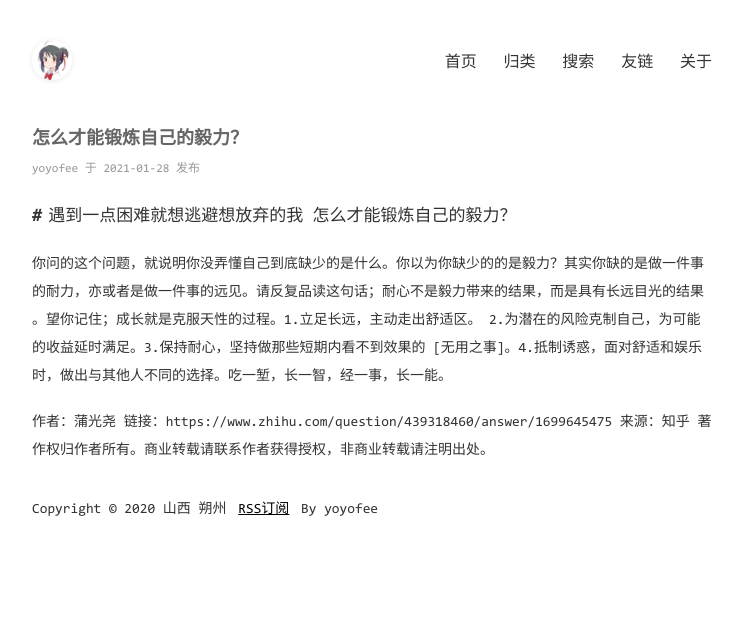
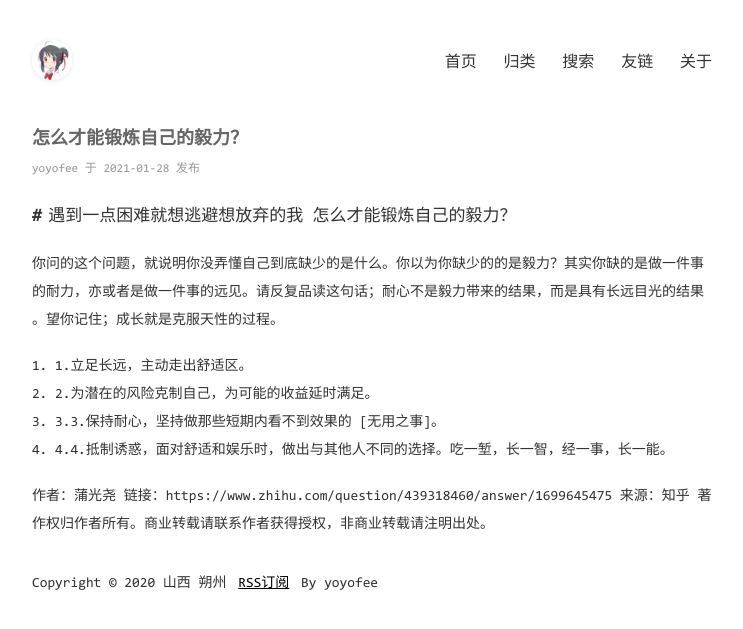
Before and after one commit to yoyofee/yoyofee.github.io, a Jekyll site: the page built from _posts/2021-01-28-怎么才能锻炼自己的毅力？.md, in a window 1280 px wide. Shown: the top 629 px of the page, without its empty margins (268-1011 px from the left). Built offline with Jekyll 4.4.1, drawn with Linux system fonts in a browser that asks for light colours; comment, search, counter and statistics services are not loaded.

Commit message:
修改文件: _posts/2021-01-28-怎么才能锻炼自己的毅力？.md

```diff
--- a/_posts/2021-01-28-怎么才能锻炼自己的毅力？.md
+++ b/_posts/2021-01-28-怎么才能锻炼自己的毅力？.md
@@ -4,7 +4,12 @@ title: 怎么才能锻炼自己的毅力？
 categories: [我的文章]
 ---
 ## 遇到一点困难就想逃避想放弃的我 怎么才能锻炼自己的毅力？
-你问的这个问题，就说明你没弄懂自己到底缺少的是什么。你以为你缺少的的是毅力？其实你缺的是做一件事的耐力，亦或者是做一件事的远见。请反复品读这句话；耐心不是毅力带来的结果，而是具有长远目光的结果 。望你记住；成长就是克服天性的过程。1.立足长远，主动走出舒适区。 2.为潜在的风险克制自己，为可能的收益延时满足。3.保持耐心，坚持做那些短期内看不到效果的 [无用之事]。4.抵制诱惑，面对舒适和娱乐时，做出与其他人不同的选择。吃一堑，长一智，经一事，长一能。
+你问的这个问题，就说明你没弄懂自己到底缺少的是什么。你以为你缺少的的是毅力？其实你缺的是做一件事的耐力，亦或者是做一件事的远见。请反复品读这句话；耐心不是毅力带来的结果，而是具有长远目光的结果 。望你记住；成长就是克服天性的过程。
+
+ 1. 1.立足长远，主动走出舒适区。
+ 2. 2.为潜在的风险克制自己，为可能的收益延时满足。
+ 3. 3.3.保持耐心，坚持做那些短期内看不到效果的 [无用之事]。
+ 4. 4.4.抵制诱惑，面对舒适和娱乐时，做出与其他人不同的选择。吃一堑，长一智，经一事，长一能。
 
 作者：蒲光尧
 链接：https://www.zhihu.com/question/439318460/answer/1699645475
```
